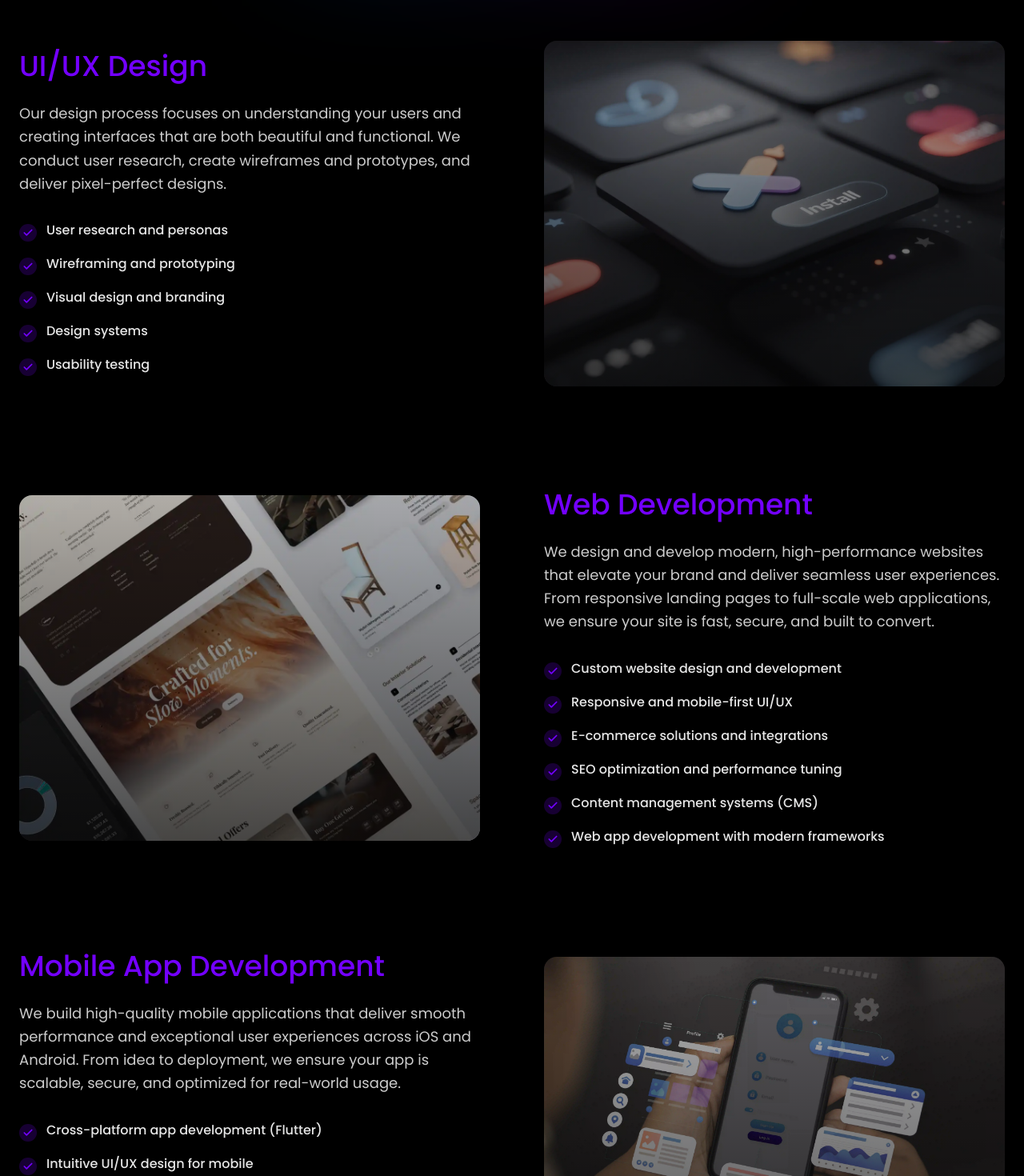
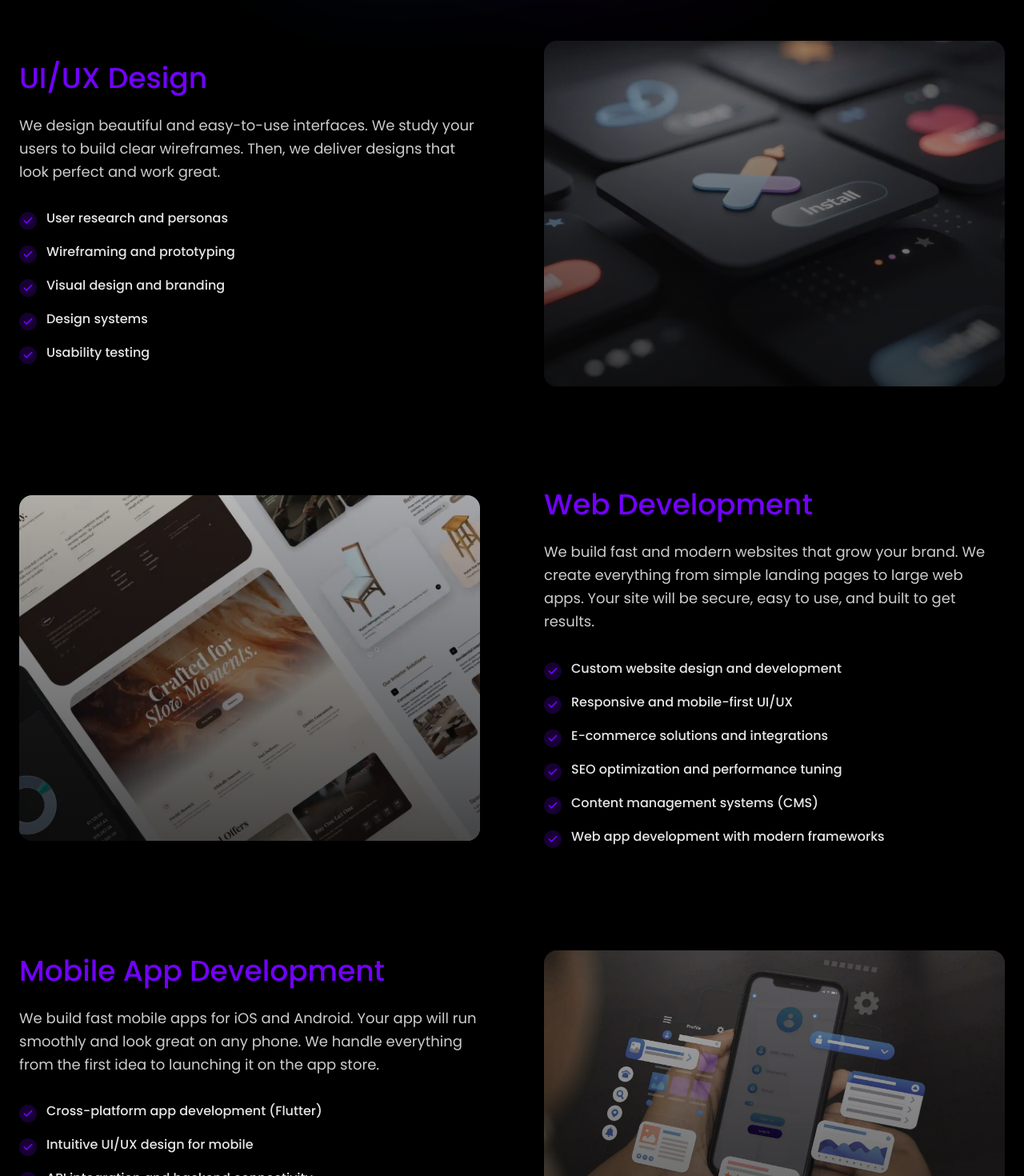
Before and after one commit to Introvera/introvera, a Next.js app: page /services in a window 1280 px wide. Shown: the part 580-2050 px from the top of the page at 80% size. Built offline with nearby package versions, Linux system fonts and the light colour scheme.

Commit message:
Fix: change content

```diff
--- a/src/app/contact/page.tsx
+++ b/src/app/contact/page.tsx
@@ -6,7 +6,7 @@ import ContactForm from "@/components/Contact/ContactForm";
 import FadeInSection from "@/components/ui/FadeInSection";
 
 export const metadata = {
-  title: "Contact Introvera | Get a Free Software Development Consultation",
+  title: "Contact Us",
   description:
     "Contact Introvera for custom software development, POS systems, mobile apps, admin panels, and business solutions. Free consultation available. Based in Sri Lanka, serving clients worldwide.",
   alternates: {
--- a/src/app/services/page.tsx
+++ b/src/app/services/page.tsx
@@ -4,7 +4,7 @@ import Image from "next/image";
 import Link from "next/link";
 
 export const metadata = {
-  title: "Software Development Services | Web, Mobile, POS & Cloud Solutions",
+  title: "Software Services & Cloud Solutions",
   description:
     "Introvera offers custom software development, POS systems, admin panels, mobile apps, web development, UI/UX design, and cloud services. Serving clients in Sri Lanka, Europe, USA, UAE, Australia and worldwide.",
   alternates: {
@@ -22,7 +22,7 @@ const detailedServices = [
   {
     id: "ui-ux",
     title: "UI/UX Design",
-    description: "Our design process focuses on understanding your users and creating interfaces that are both beautiful and functional. We conduct user research, create wireframes and prototypes, and deliver pixel-perfect designs.",
+    description: "We design beautiful and easy-to-use interfaces. We study your users to build clear wireframes. Then, we deliver designs that look perfect and work great.",
     features: [
       "User research and personas",
       "Wireframing and prototyping",
@@ -36,7 +36,7 @@ const detailedServices = [
   {
     id: "web-development",
     title: "Web Development",
-    description: "We design and develop modern, high-performance websites that elevate your brand and deliver seamless user experiences. From responsive landing pages to full-scale web applications, we ensure your site is fast, secure, and built to convert.",
+    description: "We build fast and modern websites that grow your brand. We create everything from simple landing pages to large web apps. Your site will be secure, easy to use, and built to get results.",
     features: [
       "Custom website design and development",
       "Responsive and mobile-first UI/UX",
@@ -51,7 +51,7 @@ const detailedServices = [
   {
     id: "mobile-app-development",
     title: "Mobile App Development",
-    description: "We build high-quality mobile applications that deliver smooth performance and exceptional user experiences across iOS and Android. From idea to deployment, we ensure your app is scalable, secure, and optimized for real-world usage.",
+    description: "We build fast mobile apps for iOS and Android. Your app will run smoothly and look great on any phone. We handle everything from the first idea to launching it on the app store.",
     features: [
       "Cross-platform app development (Flutter)",
       "Intuitive UI/UX design for mobile",
@@ -66,7 +66,7 @@ const detailedServices = [
   {
     id: "backend-api",
     title: "Backend/API Development",
-    description: "We architect and build robust backend systems that power your applications. From RESTful APIs to microservices, we ensure your infrastructure is secure, performant, and ready to scale.",
+    description: "We build strong backend systems to power your apps. We create secure APIs and databases. Your system will be fast, safe, and ready to grow.",
     features: [
       "RESTful and GraphQL APIs",
       "Database design and optimization",
@@ -80,7 +80,7 @@ const detailedServices = [
   {
     id: "devops-and-cloud-services",
     title: "DevOps & Cloud Services",
-    description: "We implement scalable DevOps and cloud solutions that streamline your development workflow and ensure reliable, high-performance deployments. From infrastructure setup to continuous delivery, we help you build, deploy, and manage applications with speed, security, and efficiency.",
+    description: "We set up fast and secure cloud systems. This makes your app easy to update and scale. We manage your servers so you can focus entirely on growing your business.",
     features: [
       "Cloud infrastructure setup and management",
       "CI/CD pipeline design and automation",
@@ -111,7 +111,7 @@ const detailedServices = [
   {
     id: "qa",
     title: "Quality Assurance",
-    description: "Quality is built into everything we do. Our QA team employs comprehensive testing strategies to ensure your software is reliable, secure, and performs well under all conditions.",
+    description: "Quality is built into everything we do. Our team runs tests to make sure your software is safe, fast, and ready for users. We find and fix bugs early.",
     features: [
       "Manual and automated testing",
       "Performance testing",
@@ -125,7 +125,7 @@ const detailedServices = [
   {
     id: "consulting-strategy",
     title: "Consulting & Strategy",
-    description: "Our consulting services help you make informed technology decisions. We analyze your current systems, identify opportunities for improvement, and create roadmaps that align technology with your business objectives.",
+    description: "We help you make smart choices about technology. We look at your current systems and find ways to improve them. Then, we create a clear plan to reach your goals.",
     features: [
       "Technology audits",
       "Architecture planning",
@@ -259,28 +259,28 @@ export default function ServicesPage() {
           <article className="bg-[#0F0F13] border border-white/5 rounded-2xl p-8">
             <h3 className="text-xl font-medium text-[var(--color-accent)] mb-4">What Is a POS System?</h3>
             <p className="text-white/70 text-sm leading-relaxed">
-              <strong className="text-white/90">A Point of Sale (POS) system is software that manages sales transactions, inventory tracking, and business reporting at the point where a customer makes a purchase.</strong> Modern POS systems go beyond simple cash registers they integrate with payment gateways, manage stock levels in real time, generate sales analytics, and can connect with accounting software. Introvera builds custom POS solutions tailored to retail stores, restaurants, and service businesses.
+              <strong className="text-white/90">A Point of Sale (POS) system handles sales and tracks stock when a customer buys something.</strong> Modern POS systems do much more than a cash register. They connect to online payments, track live stock data, and create sales reports. We build custom POS software for shops, food, and services.
             </p>
           </article>
 
           <article className="bg-[#0F0F13] border border-white/5 rounded-2xl p-8">
             <h3 className="text-xl font-medium text-[var(--color-accent)] mb-4">What Is an ERP System?</h3>
             <p className="text-white/70 text-sm leading-relaxed">
-              <strong className="text-white/90">Enterprise Resource Planning (ERP) is software that integrates core business processes finance, HR, supply chain, manufacturing, and operations into a single unified system.</strong> An ERP eliminates data silos and provides real time visibility across your entire organization. Introvera develops custom ERP solutions that fit your unique workflow, unlike rigid off-the-shelf alternatives.
+              <strong className="text-white/90">Enterprise Resource Planning (ERP) connects your whole business into one system.</strong> It links finance, HR, stock, and operations. This stops data getting lost and lets you see everything live. We build custom ERP systems that fit exactly how your team works.
             </p>
           </article>
 
           <article className="bg-[#0F0F13] border border-white/5 rounded-2xl p-8">
             <h3 className="text-xl font-medium text-[var(--color-accent)] mb-4">What Is an Admin Portal?</h3>
             <p className="text-white/70 text-sm leading-relaxed">
-              <strong className="text-white/90">An admin portal is a web based dashboard that allows business owners and administrators to manage their application&apos;s data, users, content, and operations from a central interface.</strong> Admin portals provide role based access control, data visualization, reporting tools, and content management capabilities. We build custom admin panels that give your team complete control over your digital products.
+              <strong className="text-white/90">An admin portal is a secure website where you manage your app data and users.</strong> These portals give you tools to view reports, add content, and control who can see what. We build custom admin dashboards that give you full control over your digital products.
             </p>
           </article>
 
           <article className="bg-[#0F0F13] border border-white/5 rounded-2xl p-8">
             <h3 className="text-xl font-medium text-[var(--color-accent)] mb-4">What Is an HR Management System?</h3>
             <p className="text-white/70 text-sm leading-relaxed">
-              <strong className="text-white/90">A Human Resource Management System (HRMS) is software that automates employee management including recruitment, payroll, attendance tracking, performance reviews, and leave management.</strong> A custom HR system streamlines HR operations, reduces paperwork, ensures compliance, and provides self service portals for employees. Introvera builds HR systems tailored to your organization&apos;s size and processes.
+              <strong className="text-white/90">A Human Resource System (HRMS) automates managing your staff.</strong> It handles hiring, pay, attendance, reviews, and time off. A custom system cuts down on paperwork and gives staff their own login to manage their details. We build HR software matched to your company size.
             </p>
           </article>
         </div>
--- a/src/components/Footer/Footer.tsx
+++ b/src/components/Footer/Footer.tsx
@@ -11,7 +11,7 @@ export default function Footer() {
       <div className="absolute inset-0 pointer-events-none z-0">
          <Image
            src="/images/backgrounds/footer-bg.webp"
-           alt=""
+           alt="Introvera abstract background"
            fill
            className="object-cover object-center mix-blend-screen"
          />
```
Also changed, not shown: src/app/layout.tsx (+6 -6 lines), src/data/projects.ts (+4 -4 lines), public/llms.txt (added).
